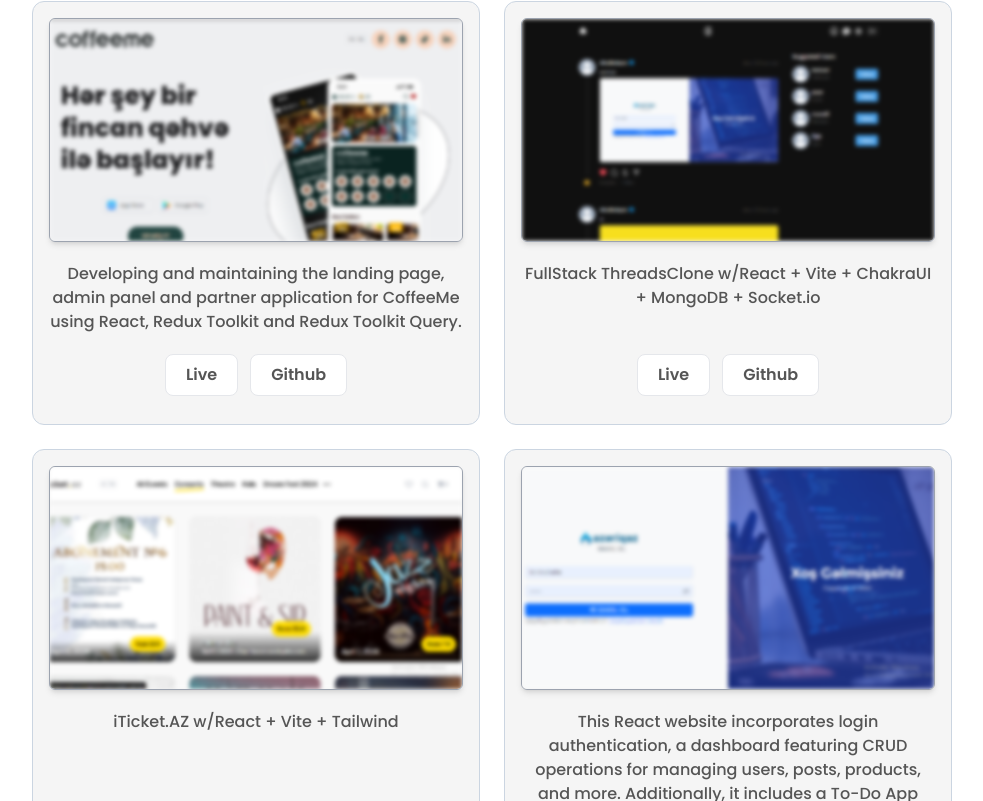
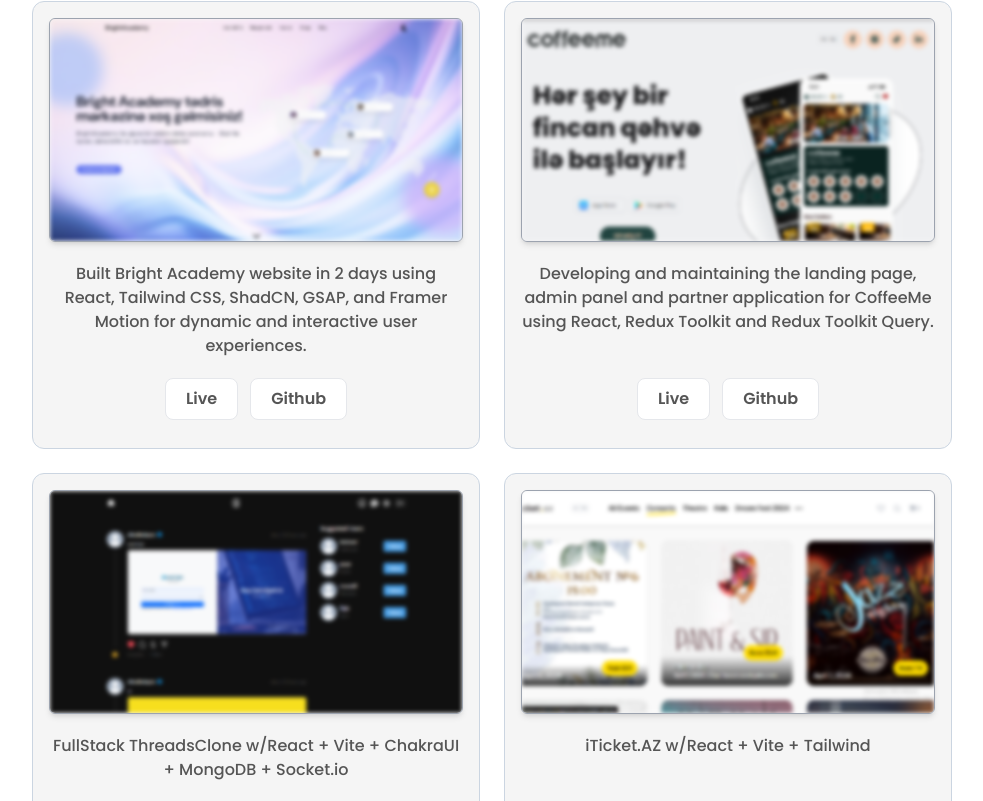
Before and after one commit to muradbalayev/Portfolio, a React (Create React App) app: page / in a window 1280 px wide. Shown: the part 2359-3160 px from the top of the page, without its empty margins (148-1131 px from the left). Built offline with nearby package versions, Linux system fonts and the light colour scheme.

Commit message:
newProject

```diff
--- a/package.json
+++ b/package.json
@@ -11,7 +11,7 @@
     "react-dom": "^18.2.0",
     "react-icons-kit": "^2.0.0",
     "react-on-screen": "^2.1.1",
-    "react-router-dom": "^6.22.3",
+    "react-router-dom": "^6.28.0",
     "react-scripts": "5.0.1",
     "react-scroll": "^1.9.0",
     "react-simple-typewriter": "^5.0.1",
@@ -43,6 +43,8 @@
     ]
   },
   "devDependencies": {
-    "tailwindcss": "^3.4.1"
+    "autoprefixer": "^10.4.20",
+    "postcss": "^8.4.49",
+    "tailwindcss": "^3.4.15"
   }
 }
--- /dev/null
+++ b/postcss.config.js
@@ -0,0 +1,6 @@
+module.exports = {
+  plugins: {
+    tailwindcss: {},
+    autoprefixer: {},
+  },
+}
--- a/src/Components/pages/Projects.js
+++ b/src/Components/pages/Projects.js
@@ -8,9 +8,16 @@
 import todoapp from '../assets/todoapp.png'
 import threads from '../assets/threads.png'
 import coffeeme from '../assets/coffeeme.png'
+import bright from '../assets/bright.png'
 import { useTypewriter } from 'react-simple-typewriter'
 
 const cardData = [
+  {
+    title: 'Built Bright Academy website in 2 days using React, Tailwind CSS, ShadCN, GSAP, and Framer Motion for dynamic and interactive user experiences.',
+    image: bright,
+    demoLink: 'https://bright-academy.vercel.app',
+    githubLink: 'https://github.com/muradbalayev/BrightAcademy'
+  },
   {
     title: 'Developing and maintaining the landing page, admin panel and partner application for CoffeeMe using React, Redux Toolkit and Redux Toolkit Query.',
     image: coffeeme,
```
Also changed, not shown: src/Components/assets/bright.png (added), 1 other file (tests, documents, lock files or other folders).
